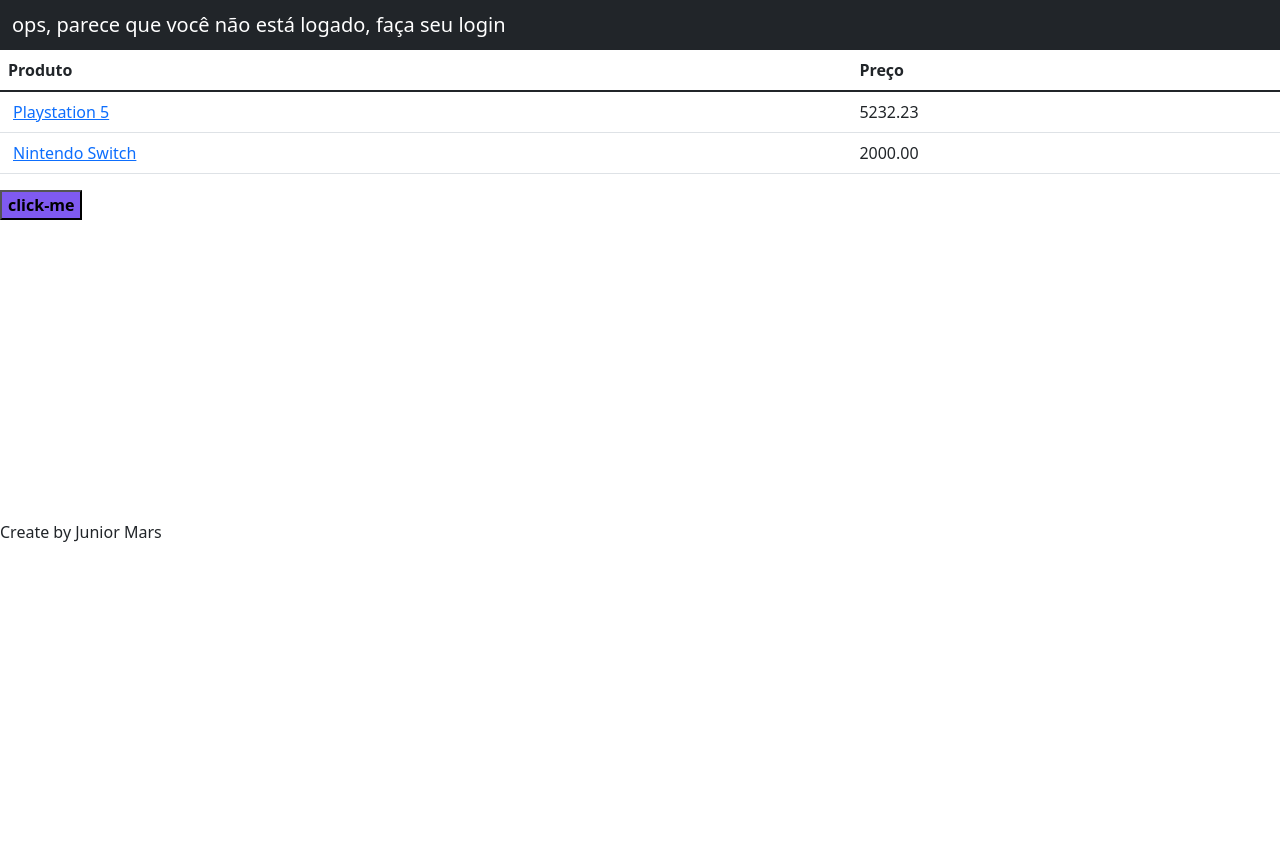
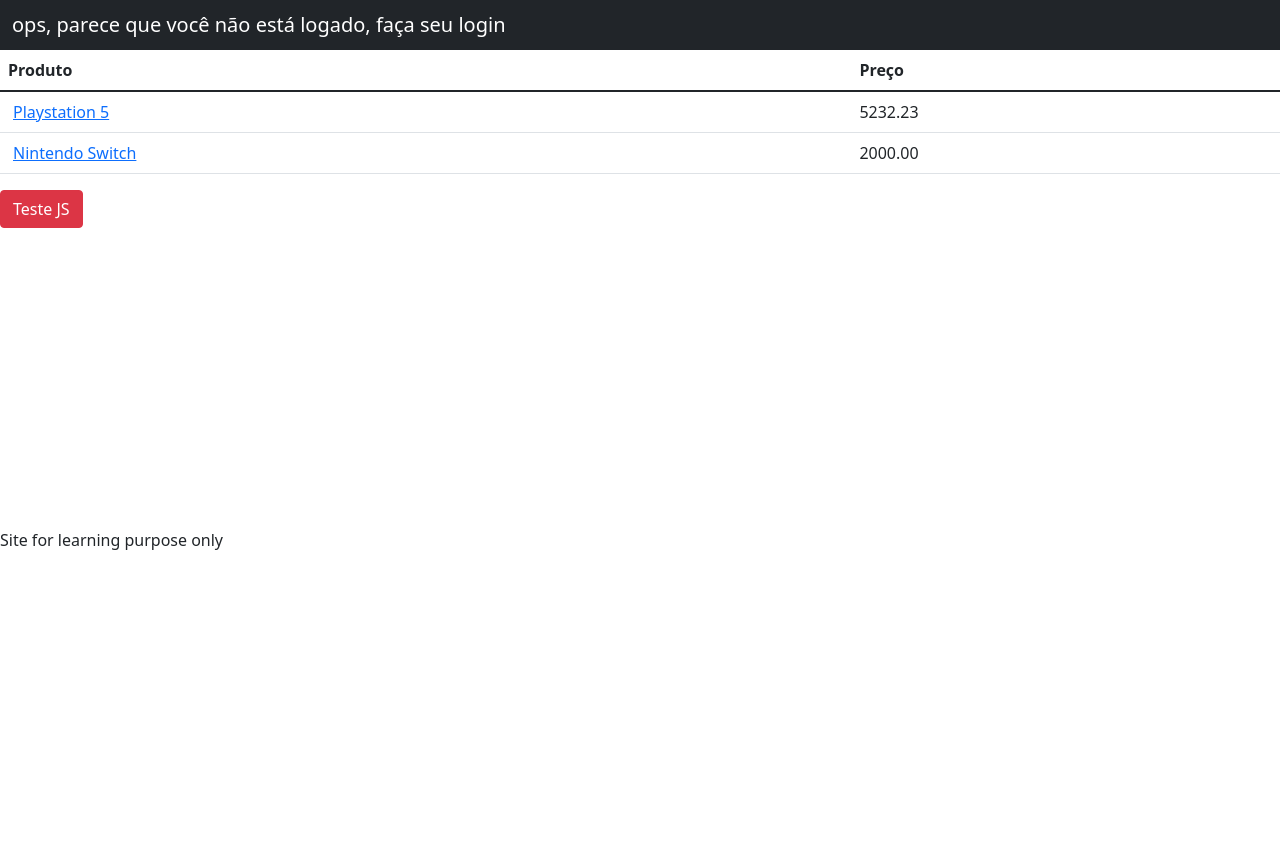
Before and after one commit to marssaljr/drango-knt, a Django app: page / in a window 1280 px wide. Before the commit the page ends 542 px from the top, so only its background shows below. Run offline with Django 3.2, Linux system fonts and the light colour scheme; data comes from the database, SQL or seed files in the repository.

Commit message:
Update index.html

```diff
--- a/core/templates/index.html
+++ b/core/templates/index.html
@@ -33,8 +33,8 @@
 	{% endfor %}
 	</tbody>
 </table>
-<button onclick="teste()">click-me</button>
+<button  type="button" class="btn btn-danger" onclick="teste()">Teste JS</button>
 <script type="text/javascript" src="{% static 'js/script.js' %}"></script>
-<footer>Create by Junior Mars</footer>
+<footer class="footer">Site for learning purpose only</footer>
 </body>
 </html>
```
